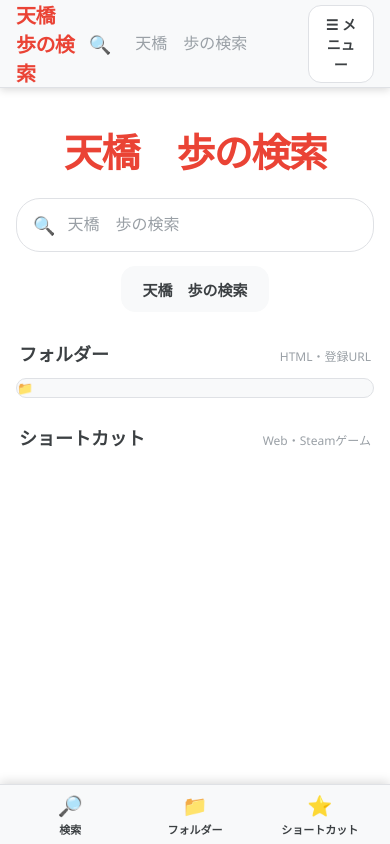
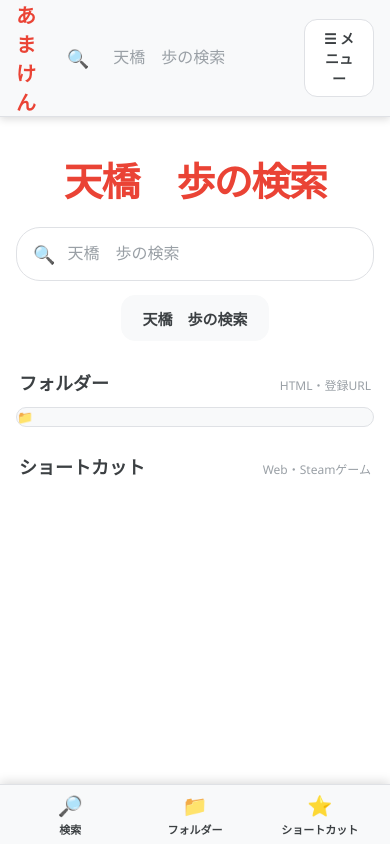
Before and after one commit to amabasi-ayumu/amabasi-ayumu-no-heya, a plain HTML site: page amahtml.html in a window 390 px wide. Drawn offline with Linux system fonts and the light colour scheme.

Commit message:
Update amahtml.html

```diff
--- a/amahtml.html
+++ b/amahtml.html
@@ -30,7 +30,7 @@
 <header class="favorites-bar">
     <!-- 04-0. スマホ専用の上部バー：タイトルと管理メニュー開閉 -->
     <div class="mobile-header-row">
-        <a class="mobile-brand" href="#search-section">天橋　歩の検索</a>
+        <a class="mobile-brand" href="#search-section">あまけん</a>
 
             <span class="search-icon">🔍</span>
             <input type="text" name="q" class="search-input" placeholder="天橋　歩の検索" required autocomplete="off">
```
